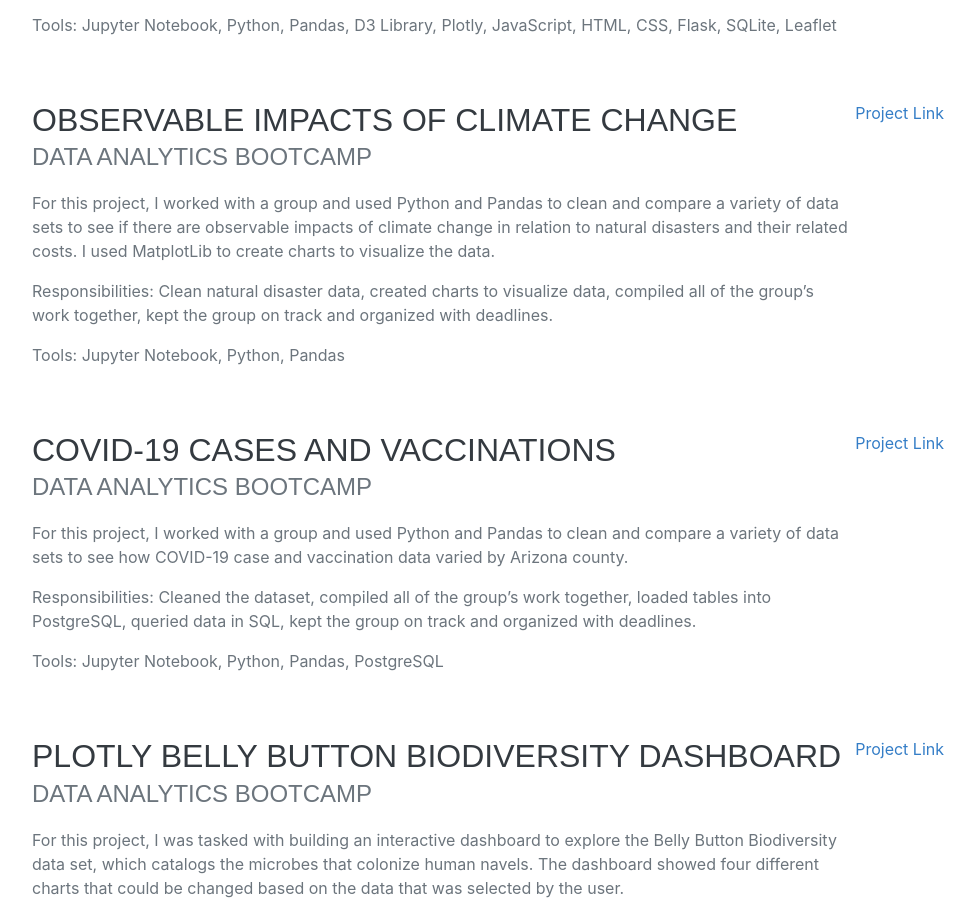
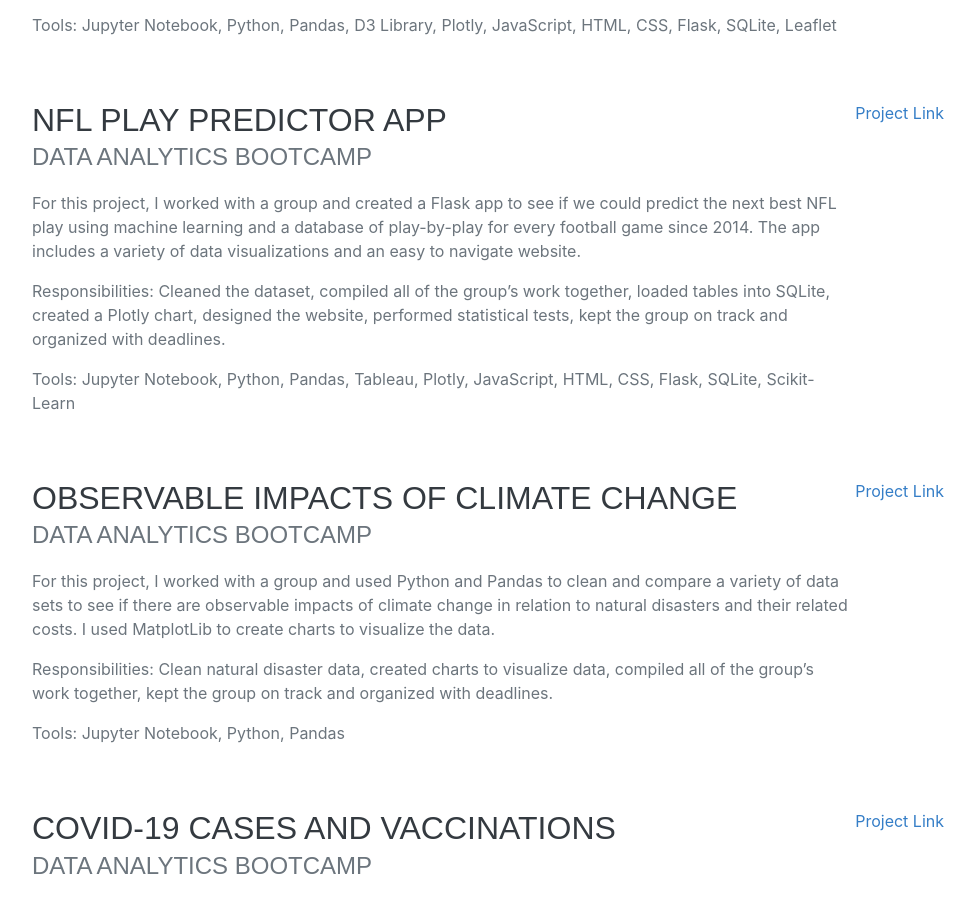
Before and after one commit to erinmann12/erinmann12.github.io, a plain HTML site: page index.html in a window 1280 px wide. Shown: the part 1226-2127 px from the top of the page, without its empty margins (288-1263 px from the left). Drawn offline with nearby package versions, Linux system fonts and the light colour scheme; a web font is replaced by a local one.

Commit message:
added project

```diff
--- a/index.html
+++ b/index.html
@@ -72,6 +72,16 @@
                                 <p>Tools: Jupyter Notebook, Python, Pandas, D3 Library, Plotly, JavaScript, HTML, CSS, Flask, SQLite, Leaflet</p>
                         </div>
                         <div class="flex-shrink-0"><span class="text-primary"><a href="https://hpi-index-app.herokuapp.com/">Project Link</a></span></div>
+                    </div>
+                    <div class="d-flex flex-column flex-md-row justify-content-between mb-5">
+                        <div class="flex-grow-1">
+                            <h3 class="mb-0">NFL Play Predictor App</h3>
+                            <div class="subheading mb-3">Data Analytics Bootcamp</div>
+                                <p>For this project, I worked with a group and created a Flask app to see if we could predict the next best NFL play using machine learning and a database of play-by-play for every football game since 2014. The app includes a variety of data visualizations and an easy to navigate website.</p>
+                                <p>Responsibilities: Cleaned the dataset, compiled all of the group’s work together, loaded tables into SQLite, created a Plotly chart, designed the website, performed statistical tests, kept the group on track and organized with deadlines.</p>
+                                <p>Tools: Jupyter Notebook, Python, Pandas, Tableau, Plotly, JavaScript, HTML, CSS, Flask, SQLite, Scikit-Learn</p>
+                        </div>
+                        <div class="flex-shrink-0"><span class="text-primary"><a href="https://predict-nfl.herokuapp.com/">Project Link</a></span></div>
                     </div>
                     <div class="d-flex flex-column flex-md-row justify-content-between mb-5">
                         <div class="flex-grow-1">
```
